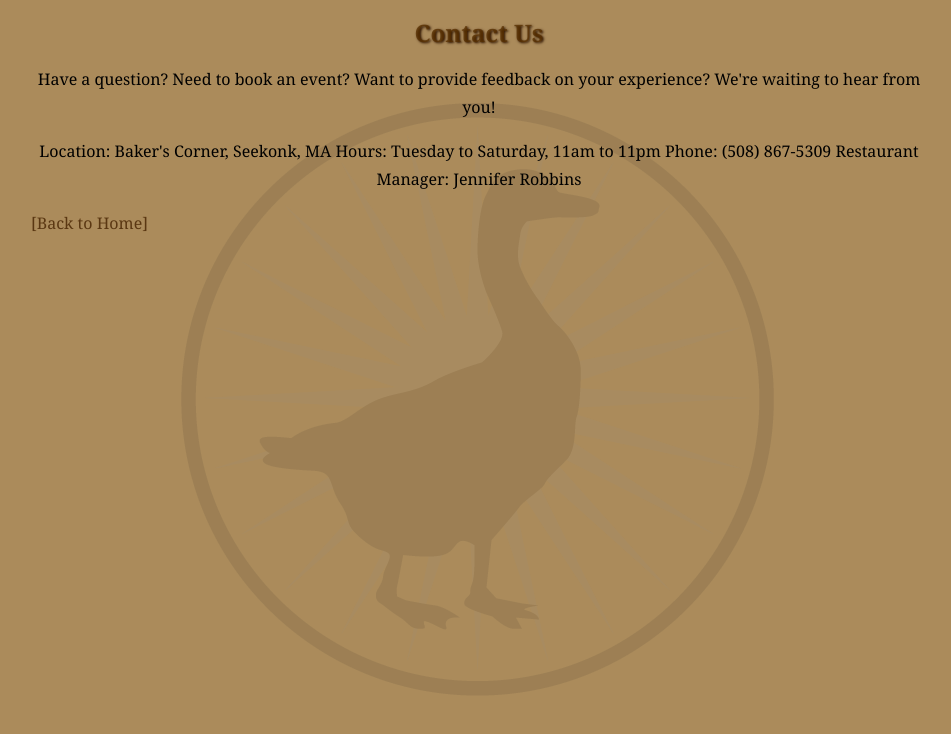
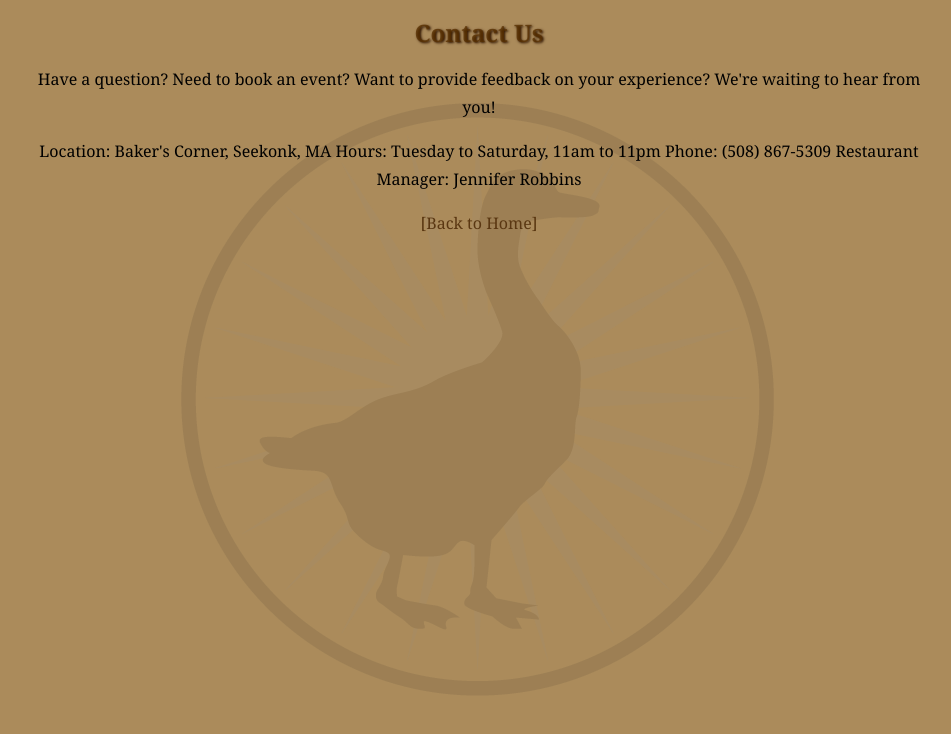
Before and after one commit to morgueink/fid, a plain HTML site: page bistro/contact.html in a window 1280 px wide. Shown: the whole page, without its empty margins (161-1112 px from the left). Drawn offline with Linux system fonts and the light colour scheme; a web font is replaced by a local one.

Commit message:
Update contact.html

```diff
--- a/bistro/contact.html
+++ b/bistro/contact.html
@@ -8,6 +8,8 @@
 <style>
 @import url(cssbistro.css);
 </style>
+</head>
+<body>
 <h1>Contact Us</h1>
 <P>Have a question?
 Need to book an event?
@@ -25,4 +27,6 @@ Phone: (508) 867-5309
 Restaurant Manager: Jennifer Robbins</p>
 
 
-<a href="index.html">[Back to Home]</a>
+<p><a href="index.html">[Back to Home]</a></p>
+</body>
+</html>
```
